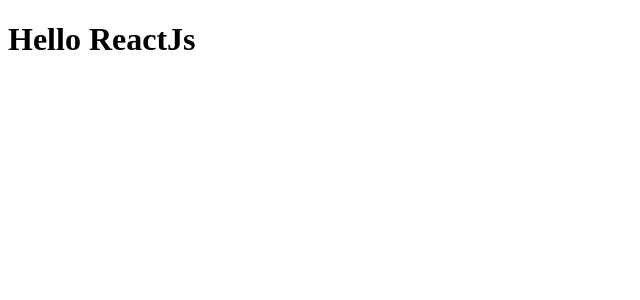
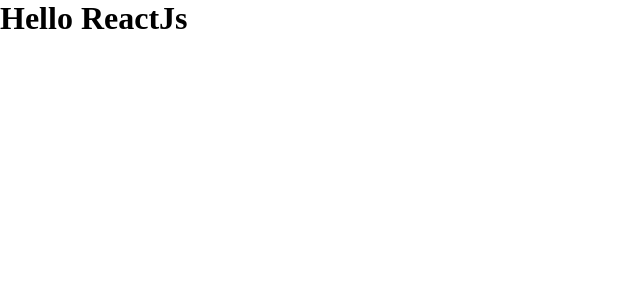
Before and after one commit to eryson/ignite-github-explorer, a React app: page / in a window 1280 px wide. Shown: the top 300 px of the page, without its empty margins (0-640 px from the left). Built offline with nearby package versions, Linux system fonts and the light colour scheme.

Commit message:
feat: Added css file import

```diff
--- a/package.json
+++ b/package.json
@@ -18,7 +18,9 @@
     "@babel/preset-react": "^7.14.5",
     "babel-loader": "^8.2.2",
     "cross-env": "^7.0.3",
+    "css-loader": "^6.3.0",
     "html-webpack-plugin": "^5.3.2",
+    "style-loader": "^3.2.1",
     "webpack": "^5.53.0",
     "webpack-cli": "^4.8.0",
     "webpack-dev-server": "^4.2.1"
--- a/src/App.jsx
+++ b/src/App.jsx
@@ -1,3 +1,5 @@
+import "./styles/global.css";
+
 export function App() {
   return <h1>Hello ReactJs</h1>;
 }
--- /dev/null
+++ b/src/styles/global.css
@@ -0,0 +1,9 @@
+* {
+  margin: 0;
+  padding: 0;
+  box-sizing: border-box;
+}
+
+body {
+  font: Arial, Helvetica, sans-serif;
+}
--- a/webpack.config.js
+++ b/webpack.config.js
@@ -36,6 +36,11 @@
         exclude: /node_modules/,
         use: "babel-loader",
       },
+      {
+        test: /\.css$/,
+        exclude: /node_modules/,
+        use: ["style-loader", "css-loader"],
+      },
     ],
   },
 };
```
Also changed, not shown: 1 other file (tests, documents, lock files or other folders).
